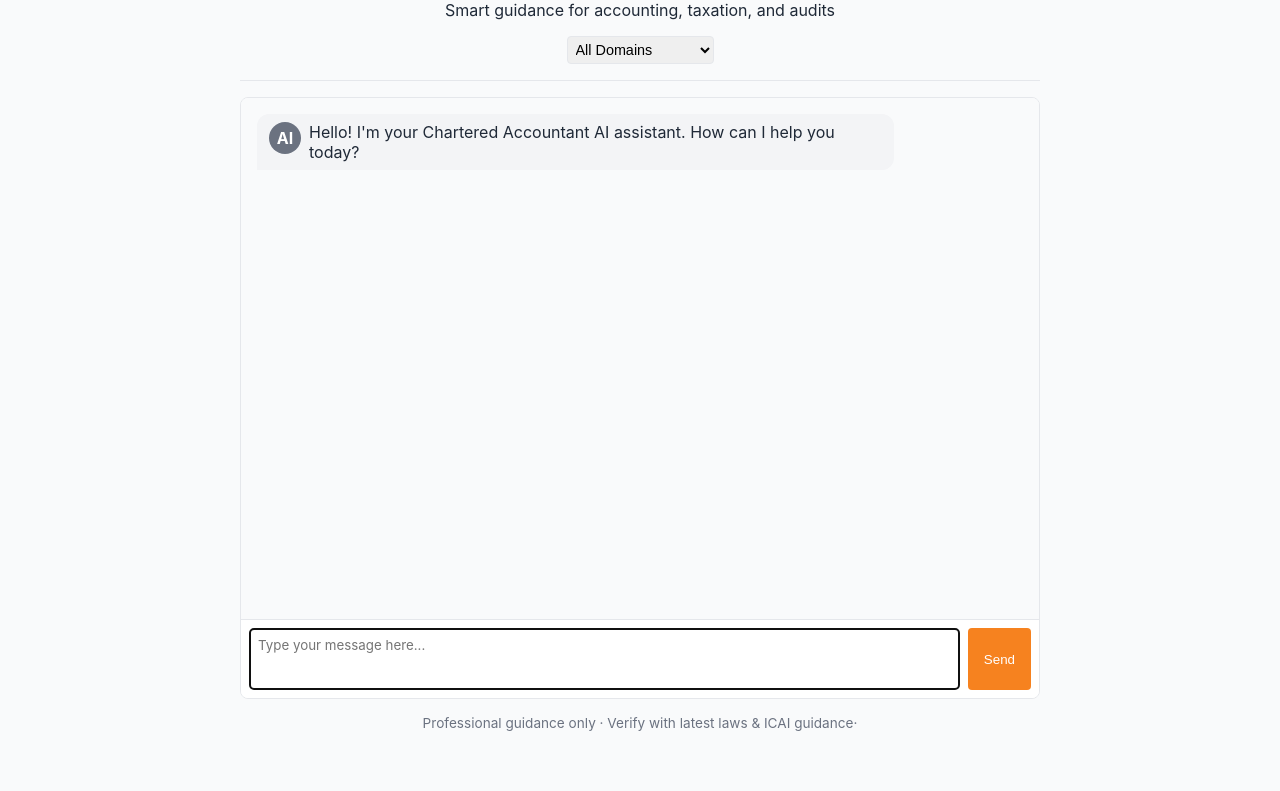
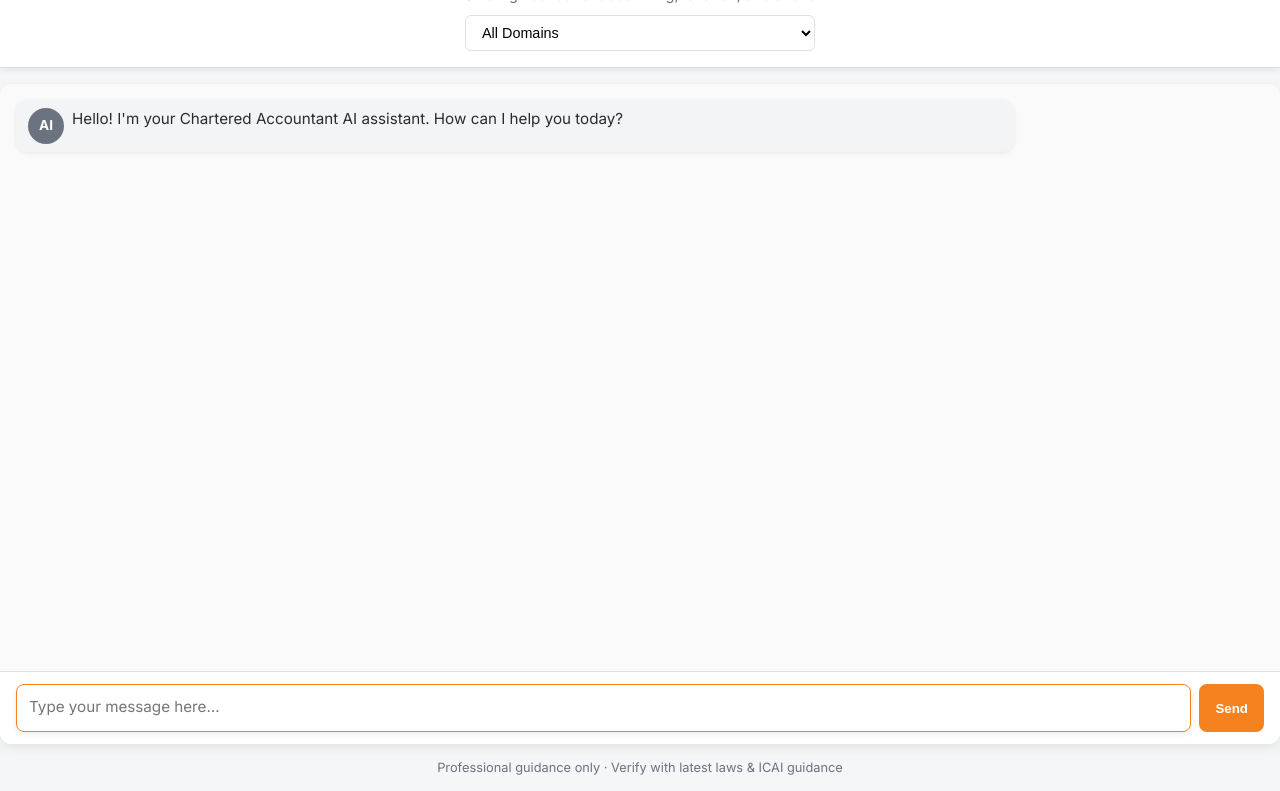
Before and after one commit to SegMarTech/ca-ai-llm, a website: page public/index.html in a window 1280 px wide. Shown: the part 77-868 px from the top of the page. Before the commit the page ends 824 px from the top, so only its background shows below. Drawn offline with nearby package versions, Linux system fonts and the light colour scheme.

Commit message:
Update index.html

```diff
--- a/public/index.html
+++ b/public/index.html
@@ -5,135 +5,185 @@
 <meta name="viewport" content="width=device-width, initial-scale=1.0" />
 <title>CA AI Assistant Chat</title>
 
+<!-- Google Fonts -->
+<link href="https://fonts.googleapis.com/css2?family=Inter:wght@400;500;600;700&display=swap" rel="stylesheet">
+
 <!-- Prism.js CSS for code highlighting -->
-<link rel="stylesheet" href="https://cdnjs.cloudflare.com/ajax/libs/prism/1.30.0/themes/prism.min.css" />
+<link rel="stylesheet" href="https://cdnjs.cloudflare.com/ajax/libs/prism/1.30.0/themes/prism-tomorrow.min.css" />
 
 <style>
 :root {
   --primary-color: #f6821f;
   --primary-hover: #e67e22;
-  --light-bg: #f9fafb;
-  --dark-bg: #1f1f1f;
-  --border-color: #e5e7eb;
-  --text-color: #1f2937;
+  --bg-light: #f4f6f8;
+  --border-color: #e0e0e0;
+  --text-color: #2b2b2b;
   --text-light: #6b7280;
-  --user-msg-bg: #fff2e6;
+  --user-msg-bg: #fff8f0;
   --assistant-msg-bg: #f3f4f6;
-  --copy-btn-bg: #e5e7eb;
+  --copy-btn-bg: #e0e0e0;
+  --shadow: rgba(0, 0, 0, 0.08);
+}
+
+* {
+  box-sizing: border-box;
 }
 
 body {
-  font-family: -apple-system, BlinkMacSystemFont, "Segoe UI", Roboto, Oxygen, Ubuntu, Cantarell, sans-serif;
+  font-family: 'Inter', sans-serif;
+  background-color: var(--bg-light);
+  margin: 0;
+  padding: 0;
   color: var(--text-color);
-  max-width: 800px;
-  margin: 0 auto;
-  padding: 1rem;
-  background-color: var(--light-bg);
 }
 
 header {
   text-align: center;
-  margin-bottom: 1rem;
-  padding-bottom: 0.5rem;
+  padding: 1.5rem 1rem 1rem 1rem;
+  background: white;
+  box-shadow: 0 2px 6px var(--shadow);
   border-bottom: 1px solid var(--border-color);
+  position: sticky;
+  top: 0;
+  z-index: 100;
 }
 
 h1 {
   color: var(--primary-color);
-  font-size: 1.5rem;
+  font-size: 1.8rem;
+  margin: 0;
+}
+
+header p {
+  color: var(--text-light);
+  margin: 0.25rem 0 0 0;
+  font-size: 0.9rem;
+}
+
+.domain-select {
+  margin-top: 0.75rem;
+  padding: 0.5rem 0.75rem;
+  border-radius: 6px;
+  border: 1px solid var(--border-color);
+  font-size: 0.9rem;
+  background: #fff;
+  cursor: pointer;
+  transition: all 0.2s;
+  width: 90%;
+  max-width: 350px;
+}
+
+.domain-select:hover {
+  border-color: var(--primary-color);
+  box-shadow: 0 2px 8px var(--shadow);
 }
 
 .chat-container {
   display: flex;
   flex-direction: column;
-  height: calc(100vh - 200px);
-  border: 1px solid var(--border-color);
-  border-radius: 8px;
+  height: calc(100vh - 140px);
+  margin: 1rem auto;
+  border-radius: 12px;
   overflow: hidden;
-  background-color: white;
+  background: white;
+  box-shadow: 0 4px 12px var(--shadow);
 }
 
 .chat-messages {
   flex: 1;
   overflow-y: auto;
   padding: 1rem;
-  background-color: var(--light-bg);
-  scroll-behavior: smooth;
+  display: flex;
+  flex-direction: column;
+  gap: 0.75rem;
+  background: #fafafa;
 }
 
 .message {
   display: flex;
   align-items: flex-start;
-  margin-bottom: 1rem;
+  gap: 0.5rem;
   max-width: 80%;
+  padding: 0.5rem 0.75rem;
+  border-radius: 12px;
+  font-size: 0.95rem;
+  line-height: 1.4;
+  word-wrap: break-word;
+  box-shadow: 0 1px 4px var(--shadow);
 }
 
 .message .avatar {
-  width: 32px;
-  height: 32px;
+  width: 36px;
+  height: 36px;
   border-radius: 50%;
   font-weight: bold;
   display: flex;
   align-items: center;
   justify-content: center;
-  margin-right: 0.5rem;
   flex-shrink: 0;
-}
-
-.user-message .avatar {
-  background-color: var(--primary-color);
-  color: white;
-}
-
-.assistant-message .avatar {
-  background-color: var(--text-light);
-  color: white;
+  font-size: 0.85rem;
 }
 
 .user-message {
   flex-direction: row-reverse;
+  background: var(--user-msg-bg);
   margin-left: auto;
-  background-color: var(--user-msg-bg);
-  padding: 0.5rem 0.75rem;
-  border-radius: 12px 12px 0 12px;
+}
+
+.user-message .avatar {
+  background: var(--primary-color);
+  color: white;
 }
 
 .assistant-message {
-  background-color: var(--assistant-msg-bg);
-  padding: 0.5rem 0.75rem;
-  border-radius: 12px 12px 12px 0;
+  background: var(--assistant-msg-bg);
+}
+
+.assistant-message .avatar {
+  background: var(--text-light);
+  color: white;
 }
 
 .message-input {
   display: flex;
-  padding: 0.5rem;
+  gap: 0.5rem;
+  padding: 0.75rem 1rem;
   border-top: 1px solid var(--border-color);
-  background-color: white;
-  gap: 0.5rem;
+  background: white;
 }
 
 #user-input {
   flex: 1;
-  padding: 0.5rem;
+  padding: 0.75rem;
   border: 1px solid var(--border-color);
-  border-radius: 4px;
+  border-radius: 8px;
   font-family: inherit;
+  font-size: 0.95rem;
   resize: none;
-  min-height: 44px;
+  min-height: 48px;
+  transition: all 0.2s;
+}
+
+#user-input:focus {
+  outline: none;
+  border-color: var(--primary-color);
+  box-shadow: 0 2px 6px var(--shadow);
 }
 
 #send-button {
-  padding: 0 1rem;
   background-color: var(--primary-color);
   color: white;
   border: none;
-  border-radius: 4px;
+  border-radius: 8px;
+  padding: 0 1rem;
   cursor: pointer;
-  transition: background-color 0.2s;
+  font-weight: 600;
+  transition: all 0.2s;
 }
 
 #send-button:hover {
   background-color: var(--primary-hover);
+  box-shadow: 0 2px 6px var(--shadow);
 }
 
 #send-button:disabled {
@@ -155,46 +205,40 @@ h1 {
 footer {
   margin-top: 1rem;
   text-align: center;
-  font-size: 0.85rem;
+  font-size: 0.8rem;
   color: var(--text-light);
+  padding-bottom: 1rem;
 }
 
-.copy-btn {
-  margin-top: 0.25rem;
-  padding: 0.25rem 0.5rem;
-  font-size: 0.8rem;
-  border: none;
-  border-radius: 4px;
-  cursor: pointer;
-  background-color: var(--copy-btn-bg);
-}
+/* Mobile Responsive */
+@media (max-width: 600px) {
+  h1 {
+    font-size: 1.5rem;
+  }
 
-.copy-btn:hover {
-  background-color: var(--primary-hover);
-  color: white;
-}
+  .domain-select {
+    width: 95%;
+  }
 
-.sources {
-  margin-top: 0.5rem;
-  padding-left: 1rem;
-  font-size: 0.85rem;
-  color: var(--text-light);
-}
+  .chat-container {
+    margin: 0.5rem;
+    height: calc(100vh - 120px);
+  }
 
-.source-toggle {
-  cursor: pointer;
-  font-weight: bold;
-  font-size: 0.85rem;
-  color: var(--primary-color);
-  margin-top: 0.5rem;
-  display: inline-block;
-}
-.domain-select {
-  margin-bottom: 0.5rem;
-  padding: 0.25rem;
-  border-radius: 4px;
-  border: 1px solid var(--border-color);
-  font-size: 0.9rem;
+  .message {
+    max-width: 90%;
+    font-size: 0.9rem;
+    padding: 0.4rem 0.6rem;
+  }
+
+  #user-input {
+    min-height: 42px;
+    font-size: 0.9rem;
+  }
+
+  #send-button {
+    padding: 0 0.8rem;
+  }
 }
 </style>
 </head>
@@ -233,13 +277,12 @@ footer {
 </div>
 
 <footer>
-  Professional guidance only · Verify with latest laws & ICAI guidance·
+  Professional guidance only · Verify with latest laws & ICAI guidance
 </footer>
 
 <!-- Prism.js & Marked.js -->
 <script src="https://cdnjs.cloudflare.com/ajax/libs/prism/1.30.0/prism.min.js"></script>
 <script src="https://cdn.jsdelivr.net/npm/marked/marked.min.js"></script>
-<!-- Chat logic -->
 <script src="chat.js"></script>
 
 </body>
```
